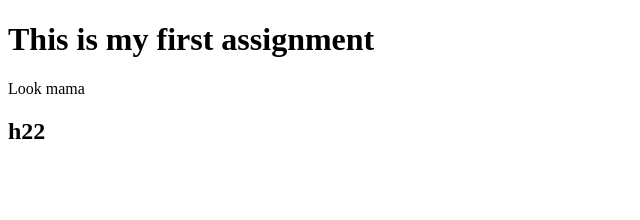
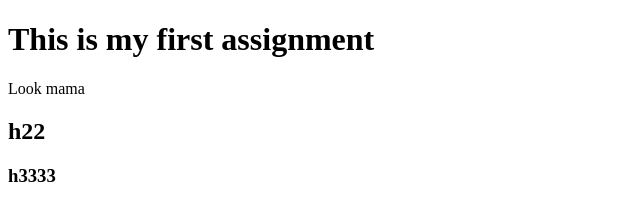
Before and after one commit to jahidhasan6484/firstAssignment, a plain HTML site: page index.html in a window 1280 px wide. Shown: the full height of the page, 0-640 px from the left. Drawn offline with Linux system fonts and the light colour scheme.

Commit message:
third time commit

```diff
--- a/index.html
+++ b/index.html
@@ -9,5 +9,6 @@
     <h1>This is my first assignment</h1>
     <p>Look mama</p>
     <h2>h22</h2>
+    <h3>h3333</h3>
 </body>
 </html>
```
